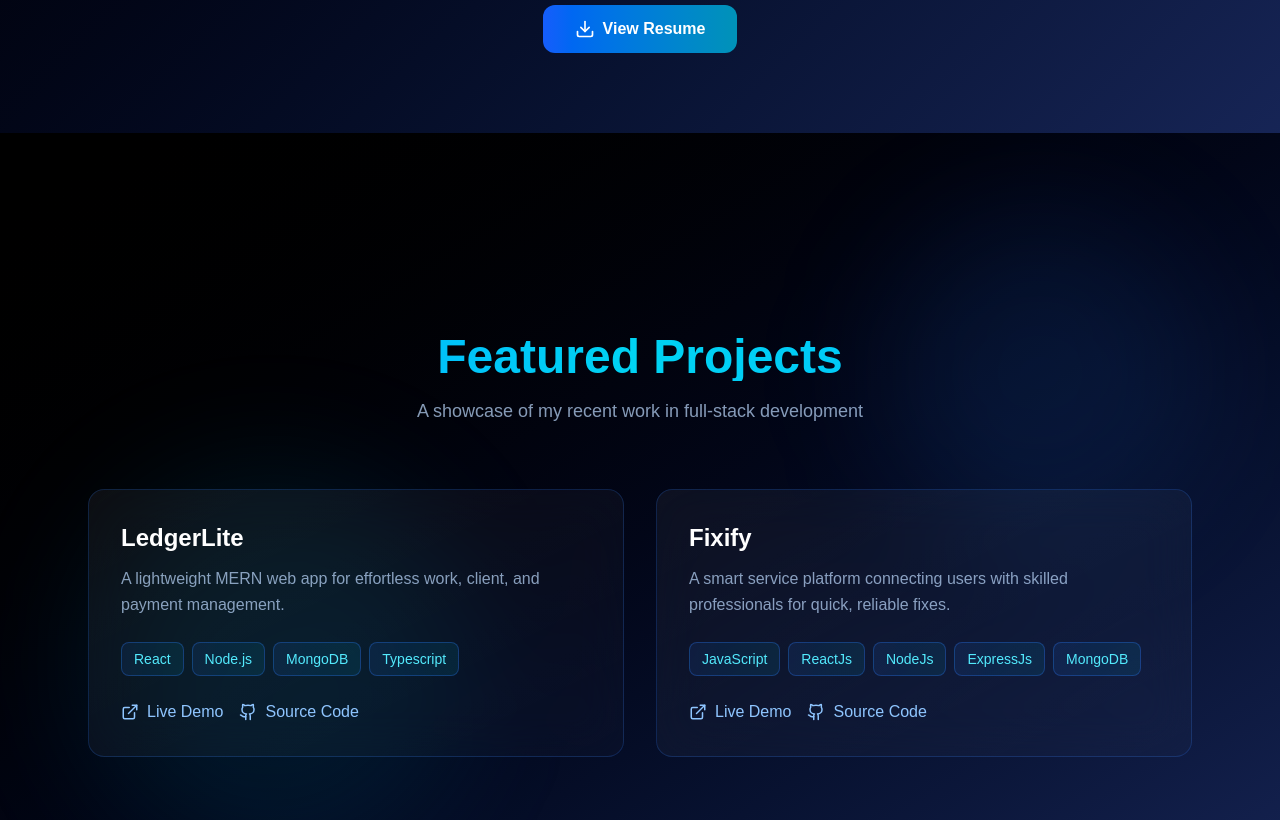
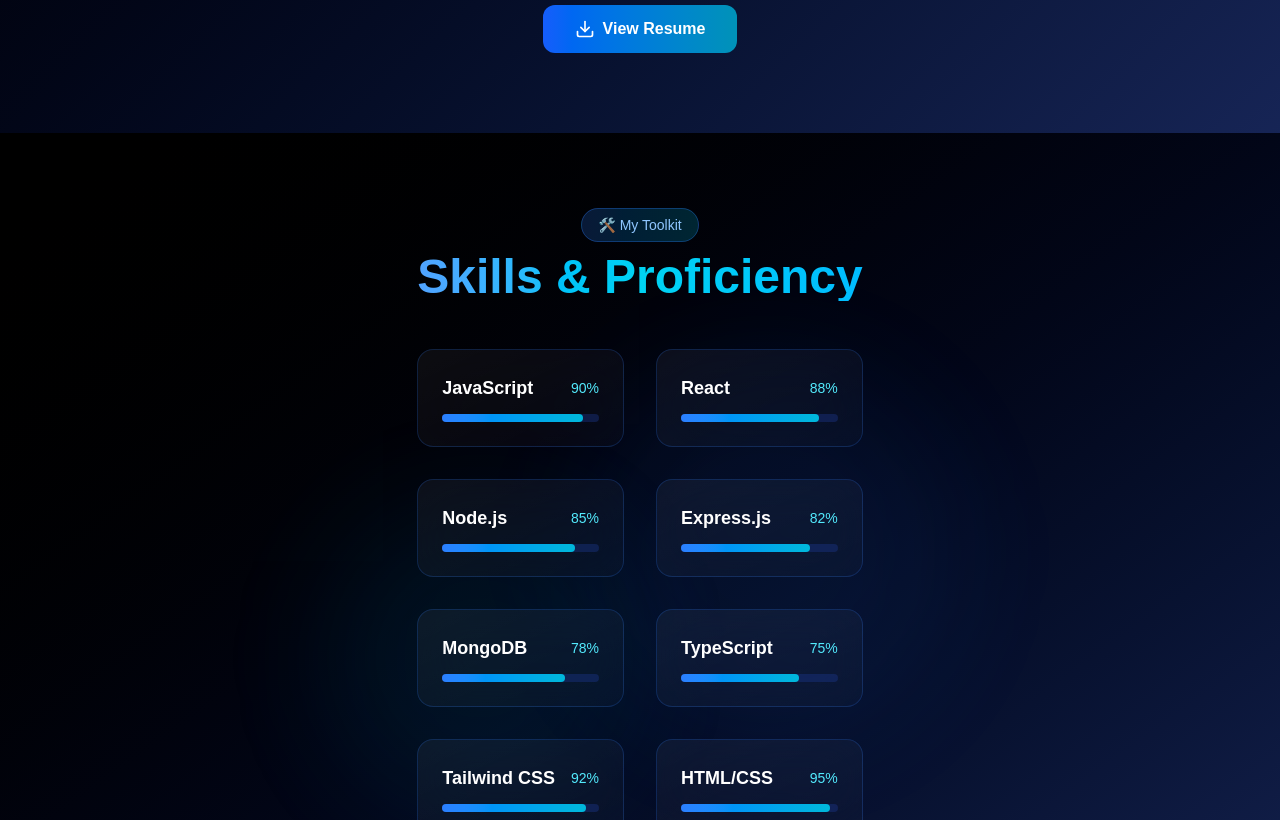
Before and after one commit to anukritigupta07/portfolio, a React (Vite) app: page / in a window 1280 px wide. Shown: the part 1980-2800 px from the top of the page. Built offline with nearby package versions, Linux system fonts and the light colour scheme.

Commit message:
Update portfolio: add Skills section, update components and remove old resume

```diff
--- a/src/App.jsx
+++ b/src/App.jsx
@@ -8,6 +8,7 @@
 import { Projects } from "./components/sections/Projects";
 import "./index.css";
 import { Contact } from "./components/sections/Contact";
+import { Skills } from "./components/sections/Skills";
 
 function App() {
   const [isLoaded, setIsLoaded] = useState(false);
@@ -25,6 +26,7 @@
         <MobileMenu menuOpen={menuOpen} setMenuOpen={setMenuOpen} />
         <Home />
         <About />
+        <Skills />
         <Projects />
         <Contact />
       </div>
--- a/src/components/MobileMenu.jsx
+++ b/src/components/MobileMenu.jsx
@@ -37,22 +37,21 @@
       <a
         href="#about"
         onClick={() => setMenuOpen(false)}
-        className={`text-2xl font-semibold text-white my-4 transform transition-transform duration-300
-            ${
-              menuOpen ? "opacity-100 translate-y-0" : "opacity-0 translate-y-5"
-            }
-    `}
+        className="text-3xl text-blue-200 hover:text-cyan-400 transition-colors font-medium"
       >
         About
       </a>
       <a
+        href="#skills"
+        onClick={() => setMenuOpen(false)}
+        className="text-3xl text-blue-200 hover:text-cyan-400 transition-colors font-medium"
+      >
+        Skills
+      </a>
+      <a
         href="#projects"
         onClick={() => setMenuOpen(false)}
-        className={`text-2xl font-semibold text-white my-4 transform transition-transform duration-300
-            ${
-              menuOpen ? "opacity-100 translate-y-0" : "opacity-0 translate-y-5"
-            }
-    `}
+        className="text-3xl text-blue-200 hover:text-cyan-400 transition-colors font-medium"
       >
         Projects
       </a>
--- a/src/components/Navbar.jsx
+++ b/src/components/Navbar.jsx
@@ -88,6 +88,12 @@
                 About
               </a>
               <a
+                href="#skills"
+                className="text-blue-200 hover:text-cyan-400 transition-colors font-medium"
+              >
+                Skills
+              </a>
+              <a
                 href="#projects"
                 className="text-blue-200 hover:text-cyan-400 transition-colors font-medium"
               >
--- a/src/components/sections/Contact.jsx
+++ b/src/components/sections/Contact.jsx
@@ -15,7 +15,6 @@
 export const Contact = () => {
   const contactInfo = {
     email: "guptaanukriti7@gmail.com",
-    phone: "+91 70803 10497",
     location: "India",
     socials: [
       {
@@ -115,19 +114,6 @@
                     >
                       {contactInfo.email}
                     </a>
-                  </div>
-                </div>
-              </div>
-
-              {/* Phone */}
-              <div className="backdrop-blur-xl bg-linear-to-br from-white/5 to-white/2 border border-blue-500/20 rounded-2xl p-6 hover:border-cyan-500/40 transition-all">
-                <div className="flex items-center gap-4">
-                  <div className="p-3 bg-linear-to-br from-blue-500/20 to-cyan-500/20 rounded-lg">
-                    <Phone size={24} className="text-cyan-400" />
-                  </div>
-                  <div>
-                    <h3 className="text-white font-semibold mb-1">Phone</h3>
-                    <p className="text-blue-300 text-sm">{contactInfo.phone}</p>
                   </div>
                 </div>
               </div>
--- /dev/null
+++ b/src/components/sections/Skills.jsx
@@ -0,0 +1,66 @@
+import React from "react";
+import { RevealOnScroll } from "../RevealOnScroll";
+
+export const Skills = () => {
+  const skills = [
+    { name: "JavaScript", level: 90 },
+    { name: "React", level: 88 },
+    { name: "Node.js", level: 85 },
+    { name: "Express.js", level: 82 },
+    { name: "MongoDB", level: 78 },
+    { name: "TypeScript", level: 75 },
+    { name: "Tailwind CSS", level: 92 },
+    { name: "HTML/CSS", level: 95 },
+    { name: "Git", level: 80 },
+    { name: "REST APIs", level: 85 },
+  ];
+
+  return (
+    <section
+      id="skills"
+      className="min-h-screen flex items-center justify-center py-20 bg-linear-to-br from-black via-slate-950 to-blue-950 relative overflow-hidden"
+    >
+      <div className="absolute inset-0 overflow-hidden pointer-events-none">
+        <div className="absolute top-1/4 right-1/4 w-96 h-96 bg-blue-500/10 rounded-full blur-3xl animate-pulse"></div>
+        <div className="absolute bottom-1/4 left-1/4 w-80 h-80 bg-cyan-500/10 rounded-full blur-3xl animate-pulse delay-700"></div>
+      </div>
+
+      <RevealOnScroll>
+        <div className="max-w-4xl mx-auto px-6 relative z-10 text-center">
+          <div className="inline-block mb-4">
+            <span className="px-4 py-2 bg-linear-to-r from-blue-500/20 to-cyan-500/20 border border-blue-500/30 rounded-full text-sm font-medium text-blue-300">
+              🛠️ My Toolkit
+            </span>
+          </div>
+          <h2 className="text-4xl md:text-5xl font-bold mb-12 bg-linear-to-r from-blue-400 via-cyan-400 to-sky-400 bg-clip-text text-transparent">
+            Skills & Proficiency
+          </h2>
+
+          <div className="grid grid-cols-1 md:grid-cols-2 gap-8">
+            {skills.map((skill, index) => (
+              <div
+                key={index}
+                className="backdrop-blur-xl bg-linear-to-br from-white/5 to-white/2 border border-blue-500/20 rounded-2xl p-6 text-left hover:border-cyan-500/40 hover:-translate-y-1 transition-all"
+              >
+                <div className="flex justify-between items-center mb-3">
+                  <h3 className="text-lg font-semibold text-white">
+                    {skill.name}
+                  </h3>
+                  <span className="text-sm font-medium text-cyan-300">
+                    {skill.level}%
+                  </span>
+                </div>
+                <div className="w-full bg-blue-900/40 rounded-full h-2">
+                  <div
+                    className="bg-linear-to-r from-blue-500 to-cyan-500 h-2 rounded-full"
+                    style={{ width: `${skill.level}%` }}
+                  ></div>
+                </div>
+              </div>
+            ))}
+          </div>
+        </div>
+      </RevealOnScroll>
+    </section>
+  );
+};
```
Also changed, not shown: 1 other file (tests, documents, lock files or other folders).
